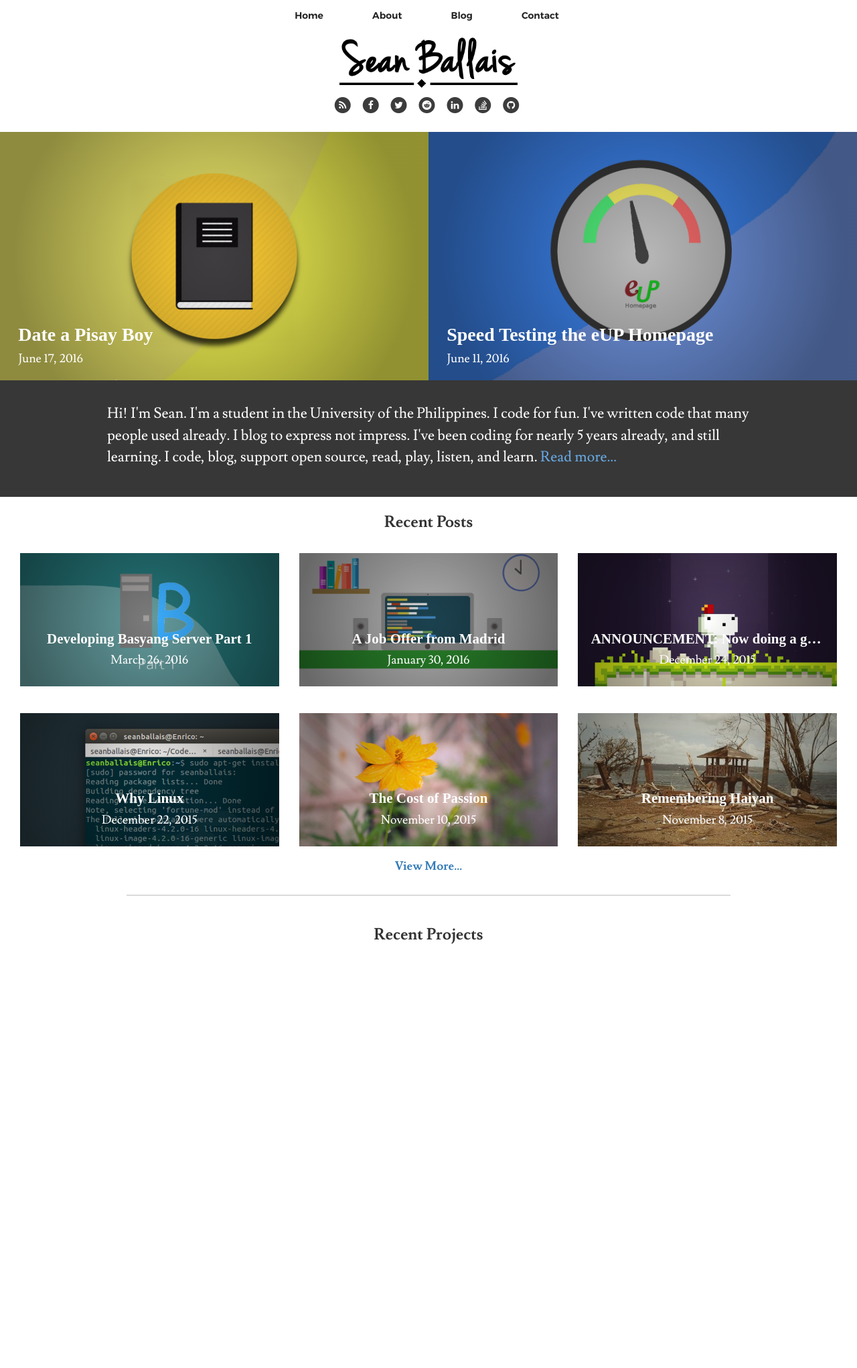
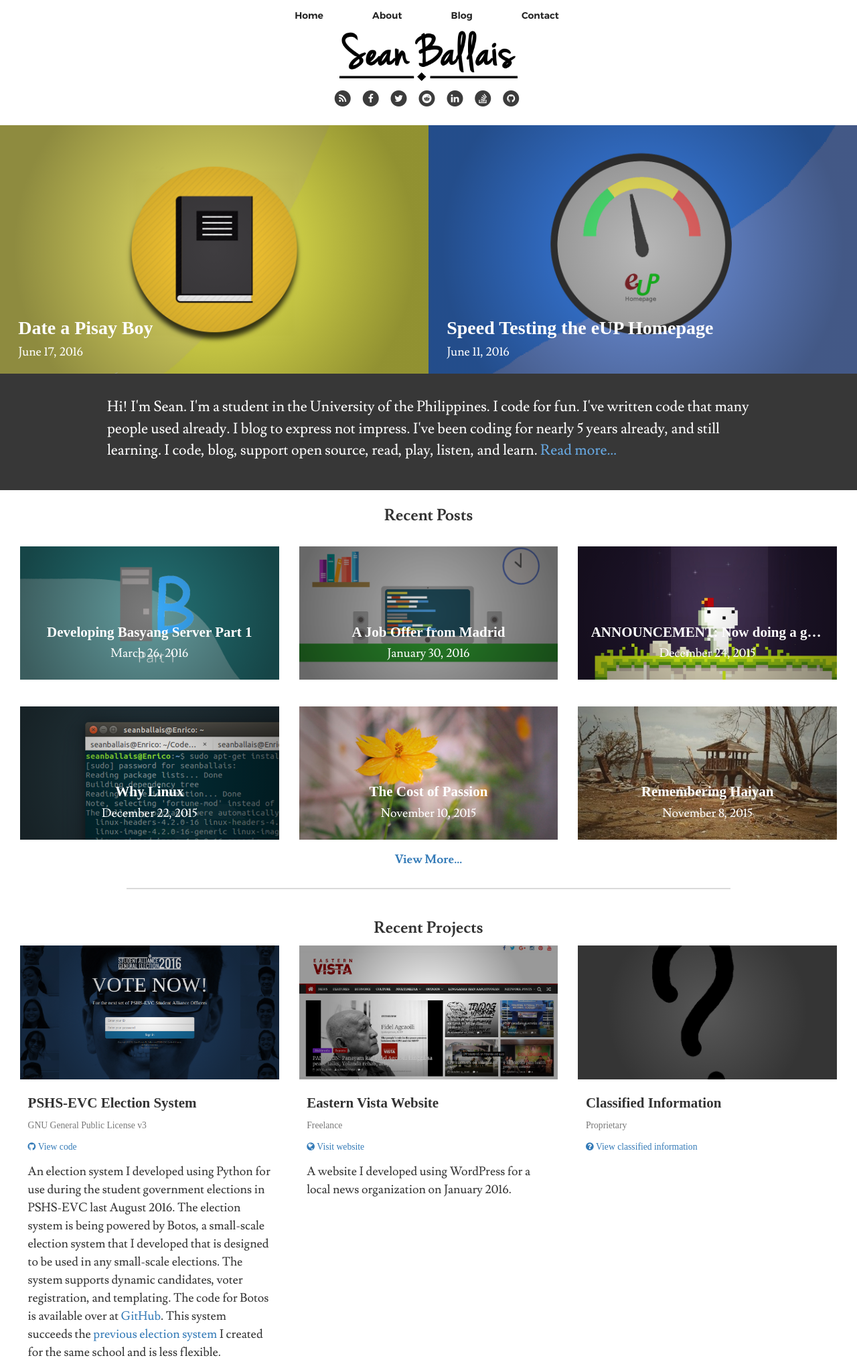
Before and after one commit to seanballais/seanballais.github.io, a Jekyll site: the page built from index.html, in a window 1280 px wide. Shown: the whole page at 67% size. Built offline with Jekyll 4.4.1, drawn with Linux system fonts in a browser that asks for light colours; some web fonts are replaced; before the commit the page ends 1422 px from its top, so only the background shows below that.

Commit message:
Added recent projects

```diff
--- a/index.html
+++ b/index.html
@@ -5,7 +5,9 @@ css_file: index.css
 
 <article>
     <section id="recent-posts" class="container-fluid">
+        <ul>
             {% for post in site.posts limit: 2 %}
+            <li>
                 <a href="{{ post.url }}">
                     <div class="post-preview col-md-6" title="{{ post.title }}" alt="Link to the {{ post.title }} article" style="background: radial-gradient(300px, rgba(0, 0, 0, 0), rgba(0, 0, 0, 0.4)), url('{{ site.baseurl }}static/{% if post.header-img %}{{ post.header-img }}{% else %}{{ site.header-img }}{% endif %}') no-repeat center center; background-size: cover;">
                         <div class="post-preview-text">
@@ -14,7 +16,9 @@ css_file: index.css
                         </div>
                     </div>
                 </a>
+            </li>
             {% endfor %}
+        </ul>
     </section>
     <section id="quick-info" class="container-fluid">
         <div id="info-container">
@@ -23,7 +27,9 @@ css_file: index.css
     </section>
     <section id="posts" class="container-fluid">
         <h3>Recent Posts</h3>
+        <ul>
             {% for post in site.posts limit: 6 offset: 2 %}
+            <li>
                 <div class="post-container col-md-4">
                     <a href="{{ post.url }}">
                         <div class="post-preview-small" title="{{ post.title }}" alt="Link to the {{ post.title }} article." style="background: radial-gradient(200px, rgba(0, 0, 0, 0), rgba(0, 0, 0, 0.4)), url('{{ site.baseurl }}static/{% if post.header-img %}{{ post.header-img }}{% else %}{{ site.header-img }}{% endif %}') no-repeat center center; background-size: cover;">
@@ -34,11 +40,57 @@ css_file: index.css
                         </div>
                     </a>
                 </div>
+            </li>
             {% endfor %}
+        </ul>
         <h4><a href="/blog">View More…</a></h4>
     </section>
     <hr class="index-divider" />
     <section id="projects" class="container-fluid">
         <h3>Recent Projects</h3>
+        <ul>
+            <li>
+                <div class="item-container col-md-4">
+                    <div class="item-preview" alt="PSHS-EVC Election System" style="background: radial-gradient(150px, rgba(0, 0, 0, 0), rgba(0, 0, 0, 0.4)), url('/static/img/index/project-1.png') no-repeat center center; background-size: cover;"></div>
+                    <h2>
+                        PSHS-EVC Election System<br>
+                        <small>
+                            GNU General Public License v3
+                            <br>
+                            <a href="https://github.com/seanballais/sage-aes"><span class="fa fa-github"></span>&nbsp;View code</a>
+                        </small>
+                    </h2>
+                    <h4>An election system I developed using Python for use during the student government elections in PSHS-EVC last August 2016. The election system is being powered by Botos, a small-scale election system that I developed that is designed to be used in any small-scale elections. The system supports dynamic candidates, voter registration, and templating. The code for Botos is available over at <a href="https://github.com/seanballais/botos">GitHub</a>. This system succeeds the <a href="https://github.com/seanballais/SAElections">previous election system</a> I created for the same school and is less flexible.</h4>
+                </div>
+            </li>
+            <li>
+                <div class="item-container col-md-4">
+                    <div class="item-preview" alt="Eastern Vista website" style="background: radial-gradient(150px, rgba(0, 0, 0, 0), rgba(0, 0, 0, 0.4)), url('/static/img/index/project-2.png') no-repeat center center; background-size: cover;"></div>
+                    <h2>
+                        Eastern Vista Website<br>
+                        <small>
+                            Freelance
+                            <br>
+                            <a href="http://easternvista.com"><span class="fa fa-globe"></span>&nbsp;Visit website</a>
+                        </small>
+                    </h2>
+                    <h4>A website I developed using WordPress for a local news organization on January 2016.</h4>
+                </div>
+            </li>
+            <li>
+                <div class="item-container col-md-4">
+                    <div class="item-preview" alt="Top secret" style="background: radial-gradient(150px, rgba(0, 0, 0, 0), rgba(0, 0, 0, 0.4)), url('/static/img/index/project-3.png') no-repeat center center; background-size: cover;"></div>
+                    <h2>
+                        Classified Information<br>
+                        <small>
+                            Proprietary
+                            <br>
+                            <a href="https://www.youtube.com/v?v=woySeSNBL3o"><span class="fa fa-question-circle"></span>&nbsp;View classified information</a>
+                        </small>
+                    </h2>
+                    <h4></h4>
+                </div>
+            </li>
+        </ul>
     </section>
 </article>
--- a/static/css/index.css
+++ b/static/css/index.css
@@ -1,3 +1,12 @@
+ul {
+    padding: 0;
+    margin: 0;
+}
+
+ul li {
+    list-style: none;
+}
+
 section#recent-posts,
 section#posts,
 section#projects {
@@ -50,7 +59,8 @@ section#posts > h4:hover {
     color: #5785c9;
 }
 
-section#posts div.post-container > a {
+section#posts div.post-container > a,
+section#projects div.item-container > div.item-preview {
     padding-top: 2%;
     padding-bottom: 2%;
     padding-left: 3%;
@@ -69,7 +79,8 @@ section#recent-posts a > div.post-preview {
 }
 
 section#recent-posts a > div.post-preview,
-section#posts div.post-container > a > div.post-preview-small {
+section#posts div.post-container > a > div.post-preview-small,
+section#projects div.item-container > div.item-preview {
     padding-top: 20%;
 }
 
@@ -83,13 +94,21 @@ section#recent-posts a > div.post-preview > div.post-preview-text {
     padding: 2%;
 }
 
+section#projects div.item-container > h4,
+section#projects div.item-container > h2 {
+    padding-left: 3%;
+    padding-right: 3%;
+    line-height: 1.5;
+}
+
 section#posts div.post-container > a > div.post-preview-small > div.post-preview-small-text {
     text-align: center;
     padding: 5%;
 }
 
 section#posts div.post-container > a > div.post-preview-small > div.post-preview-small-text > h2,
-section#recent-posts a > div.post-preview > div.post-preview-text > h2 {
+section#recent-posts a > div.post-preview > div.post-preview-text > h2,
+section#projects div.item-container > h2 {
     display: block;
     font-family: Raleway;
     font-weight: 600;
@@ -98,7 +117,8 @@ section#recent-posts a > div.post-preview > div.post-preview-text > h2 {
     text-overflow: ellipsis;
 }
 
-section#posts div.post-container > a > div.post-preview-small > div.post-preview-small-text > h2 {
+section#posts div.post-container > a > div.post-preview-small > div.post-preview-small-text > h2,
+section#projects div.item-container > h2 {
     font-size: 1.5em;
 }
 
@@ -106,8 +126,13 @@ section#recent-posts a > div.post-preview > div.post-preview-text > h2 {
     font-size: 2em;
 }
 
+section#projects div.item-container > div.item-preview {
+    height: 200px;
+}
+
 section#posts div.post-container > a > div.post-preview-small > div.post-preview-small-text > h4,
-section#recent-posts a > div.post-preview > div.post-preview-text > h4 {
+section#recent-posts a > div.post-preview > div.post-preview-text > h4,
+section#projects div.item-container > h4 {
     display: block;
     font-family: Lusitana;
 }
```
Also changed, not shown: static/img/index/project-2.png (added), static/img/index/project-3.png (added). Lines whose indentation alone changed are shown as unchanged.
